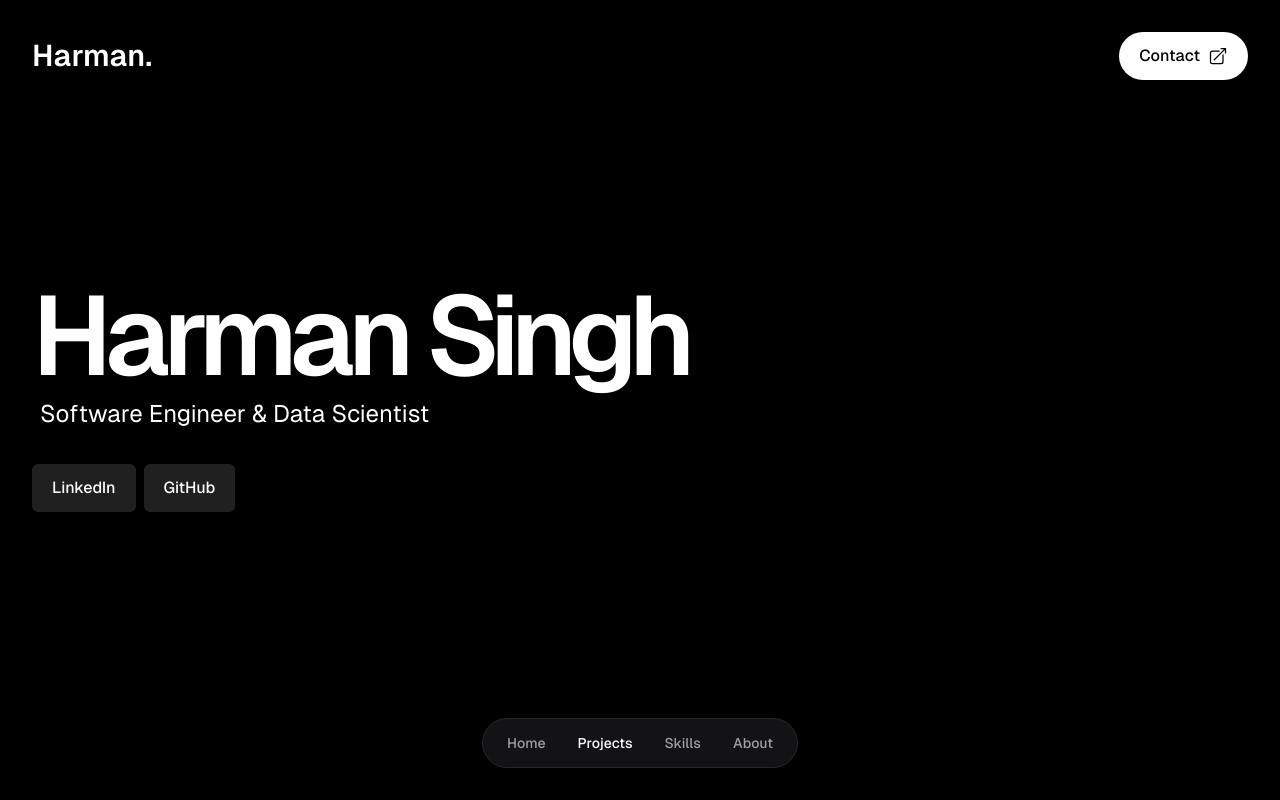
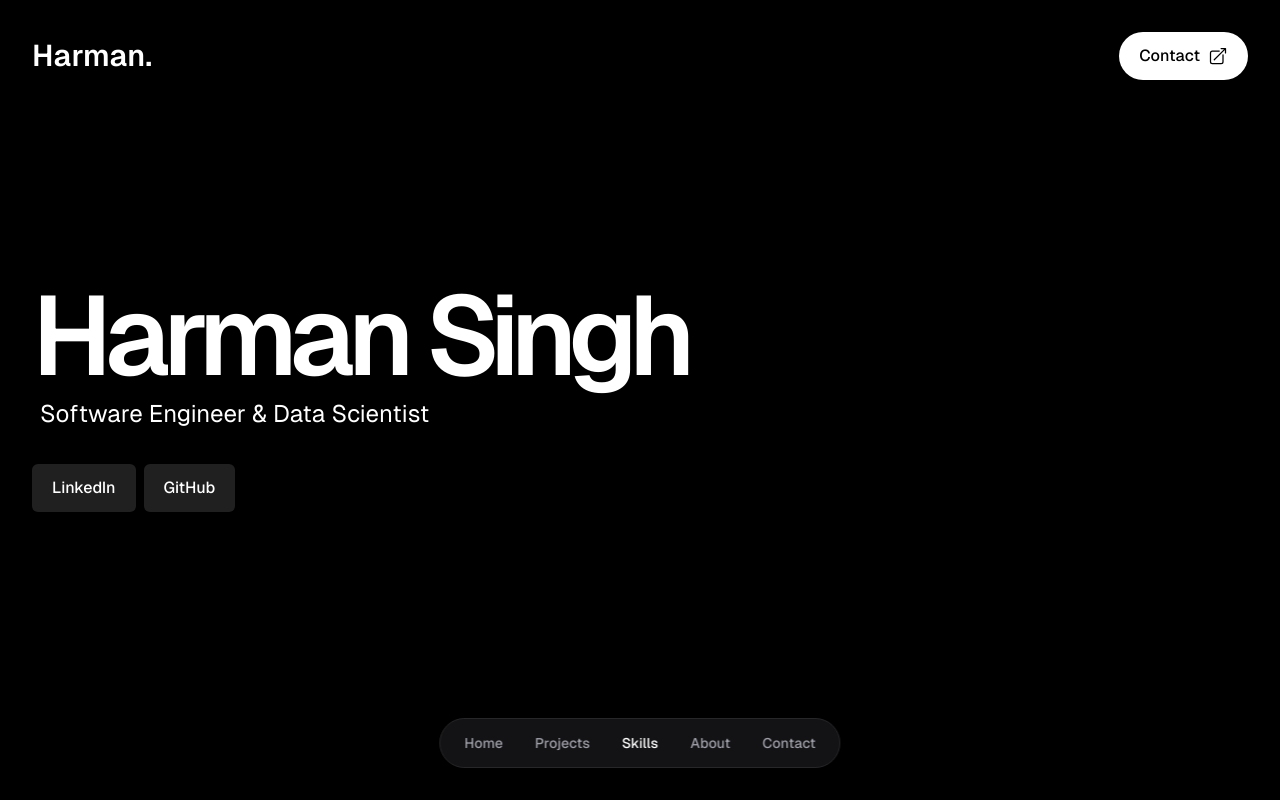
Before and after one commit to Harmxn02/harmansingh.nl, a Next.js app: page / in a window 1280 px wide. Shown: the top 800 px of the page. Built offline with nearby package versions, Linux system fonts and the light colour scheme.

Commit message:
Update form styling + add it to navigation

```diff
--- a/src/app/components/Form.jsx
+++ b/src/app/components/Form.jsx
@@ -1,7 +1,7 @@
 import React, { useRef } from "react";
 import emailjs from "@emailjs/browser";
-
 import toast, { Toaster } from "react-hot-toast";
+import HeadingUnderline from "./shared/HeadingUnderline";
 
 function Input(props) {
 	return (
@@ -11,7 +11,7 @@ function Input(props) {
 			placeholder={props.placeholder}
 			name={props.name}
 			required={true}
-			className="w-full rounded-lg border border-[#d1d5db] bg-[#f9fafb] p-3 text-sm focus:outline-0"
+			className="focus:border-purple-light focus:ring-purple-light w-full rounded-md border border-zinc-800 bg-zinc-900/80 p-3 text-sm text-white placeholder-zinc-400 focus:ring-1 focus:outline-0"
 		/>
 	);
 }
@@ -24,7 +24,7 @@ function TextArea(props) {
 			rows={4}
 			name={props.name}
 			required={true}
-			className="w-full rounded-lg border border-[#d1d5db] bg-[#f9fafb] p-3 text-sm"
+			className="focus:border-purple-light focus:ring-purple-light w-full rounded-md border border-zinc-800 bg-zinc-900/80 p-3 text-sm text-white placeholder-zinc-400 focus:ring-1 focus:outline-0"
 		/>
 	);
 }
@@ -51,6 +51,15 @@ function LabelHint(props) {
 // 	toast("✅ Email copied to clipboard");
 // }
 
+const SectionTitle = () => {
+	return (
+		<div className="mb-8">
+			<h2 className="text-4xl font-semibold tracking-tight">Contact</h2>
+			<HeadingUnderline />
+		</div>
+	);
+};
+
 export default function Contact() {
 	const form = useRef();
 
@@ -62,7 +71,7 @@ export default function Contact() {
 				process.env.NEXT_PUBLIC_EMAILJS_SERVICE_ID,
 				process.env.NEXT_PUBLIC_EMAILJS_TEMPLATE_ID,
 				form.current,
-				process.env.NEXT_PUBLIC_EMAILJS_USER_ID
+				process.env.NEXT_PUBLIC_EMAILJS_USER_ID,
 			)
 
 			.then(
@@ -78,13 +87,13 @@ export default function Contact() {
 				},
 			);
 	};
-
 	return (
-		<div>
-			<div
-				data-aos="fade-up"
-				className="mx-auto mt-12 max-w-4xl rounded-xl p-6 pb-24"
-			>
+		<section
+			id="contact"
+			className="mx-auto max-w-(--breakpoint-2xl) px-8 py-24 text-white 2xl:px-1"
+		>
+			<SectionTitle />
+			<div className="mt-12 max-w-4xl rounded-md border border-zinc-800 bg-zinc-900/40 p-6 pb-24 backdrop-blur-sm">
 				<form
 					ref={form}
 					onSubmit={sendEmail}
@@ -141,20 +150,20 @@ export default function Contact() {
 					</div>
 
 					<div>
-						<Toaster />
+						<Toaster />{" "}
 						<button
-							className="bg-brand-purple hover:bg-brand-purple-fade w-full rounded-lg p-3 text-sm font-medium text-white transition-colors duration-500"
+							className="w-full rounded-md bg-[#755eac] p-3 text-sm font-medium text-white transition-colors duration-500 hover:bg-[#997db6]"
 							type="submit"
 							value="send"
 						>
 							Send
 						</button>
 					</div>
-				</form>
-				<p className="pt-8 text-center text-white">
+				</form>{" "}
+				<p className="pt-8 text-white">
 					Or send a regular email:{" "}
 					<a
-						className="text-brand-purple hover:text-brand-purple-fade font-medium underline-offset-2 transition-colors duration-500 hover:underline"
+						className="font-medium text-[#997db6] underline-offset-2 transition-colors duration-500 hover:text-[#958ab5] hover:underline"
 						href="mailto:harman.pnahal@gmail.com"
 						// onClick={copyEmail}
 					>
@@ -162,6 +171,6 @@ export default function Contact() {
 					</a>
 				</p>
 			</div>
-		</div>
+		</section>
 	);
 }
--- a/src/app/components/Navigation.jsx
+++ b/src/app/components/Navigation.jsx
@@ -72,7 +72,7 @@ export default function Navigation() {
 						>
 							Skills
 						</button>
-					</li>
+					</li>{" "}
 					<li>
 						<button
 							onClick={() => scrollToSection("about")}
@@ -85,6 +85,18 @@ export default function Navigation() {
 							About
 						</button>
 					</li>
+					<li>
+						<button
+							onClick={() => scrollToSection("contact")}
+							className={`text-sm font-medium transition-colors ${
+								activeSection === "contact"
+									? "text-white"
+									: "text-zinc-400 hover:text-zinc-200"
+							}`}
+						>
+							Contact
+						</button>
+					</li>
 				</ul>
 			</div>
 		</nav>
```
